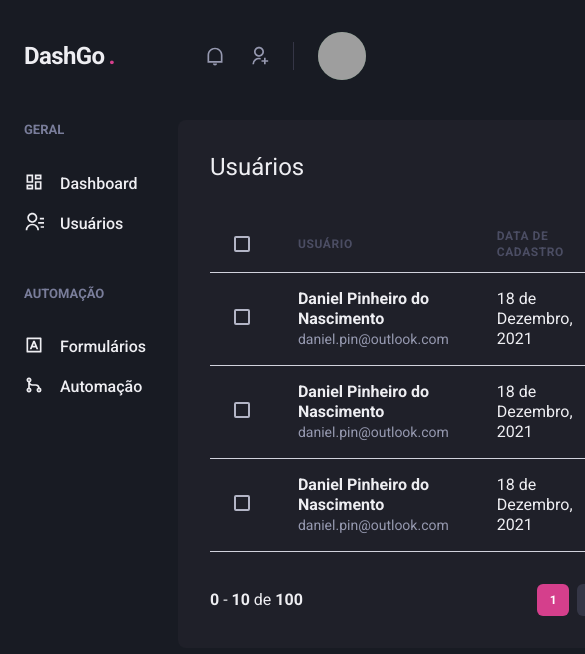
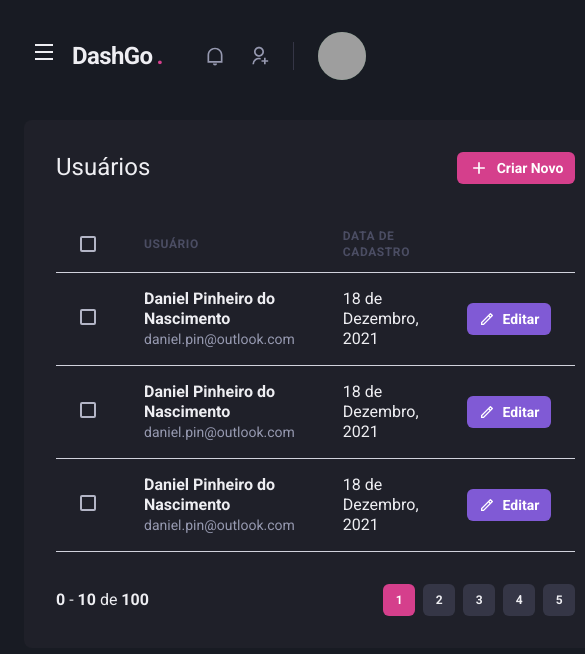
Before and after one commit to DanielPin/dashgo, a Next.js app: page /users in a window 390 px wide. Shown: the top 654 px of the page, 585 px wide, since content can reach past the window. Built offline with nearby package versions, Linux system fonts and the light colour scheme; grey boxes are pictures that could not be loaded.

Commit message:
Responsividade Sidebar

```diff
--- a/src/components/Header/index.tsx
+++ b/src/components/Header/index.tsx
@@ -1,10 +1,14 @@
-import { Flex, useBreakpointValue } from "@chakra-ui/react";
+import { Flex, Icon, IconButton, useBreakpointValue } from "@chakra-ui/react";
+import { RiMenuLine } from "react-icons/ri";
+import { useSidebarDrawer } from "../../contexts/SidebarDrawerContext";
 import { Logo } from "./Logo";
 import { NotificationNav } from "./Notification";
 import { Profile } from "./Profile";
 import { SearchBox } from "./SearchBox";
 
 export function Header() {
+  const { onOpen } = useSidebarDrawer();
+
   const isWideVersion = useBreakpointValue({
     base: false,
     lg: true,
@@ -21,7 +25,13 @@
       px="6"
       align="center"
     >
+
+      { !isWideVersion && (
+        <IconButton aria-label="Open navigation" icon={<Icon as={RiMenuLine} />} fontSize="24" variant="unstyled" onClick={onOpen} mr="2"></IconButton>
+      )}
+
       <Logo />
+
       {isWideVersion && <SearchBox />}
 
       <Flex align="center" ml="auto">
--- /dev/null
+++ b/src/components/Sidebar/SidebarNav.tsx
@@ -0,0 +1,19 @@
+import { Stack } from "@chakra-ui/react";
+import { RiContactsLine, RiDashboardLine, RiGitMergeLine, RiInputMethodLine } from "react-icons/ri";
+import { NavLink } from "./NavLink";
+import { NavSection } from "./NavSection";
+
+export function SidebarNav(){
+    return (
+        <Stack spacing="12" align="flex-start">
+                <NavSection title="GERAL">
+                    <NavLink icon={RiDashboardLine}>Dashboard</NavLink>
+                    <NavLink icon={RiContactsLine}>Usuários</NavLink>
+                </NavSection>
+                <NavSection title="AUTOMAÇÃO">
+                    <NavLink icon={RiInputMethodLine}>Formulários</NavLink>
+                    <NavLink icon={RiGitMergeLine}>Automação</NavLink>
+                </NavSection>
+            </Stack>
+    )
+}
--- a/src/components/Sidebar/index.tsx
+++ b/src/components/Sidebar/index.tsx
@@ -1,21 +1,45 @@
-import { Box, Icon, Link, Stack, Text } from "@chakra-ui/react";
-import { RiContactsLine, RiDashboardLine, RiGitMergeLine, RiInputMethodLine } from "react-icons/ri";
-import { NavLink } from "./NavLink";
-import { NavSection } from "./NavSection";
+import {
+  Box,
+  Drawer,
+  DrawerBody,
+  DrawerCloseButton,
+  DrawerContent,
+  DrawerHeader,
+  DrawerOverlay,
+  useBreakpointValue,
+} from "@chakra-ui/react";
+import { useSidebarDrawer } from "../../contexts/SidebarDrawerContext";
+import { SidebarNav } from "./SidebarNav";
 
-export function Sidebar(){
+export function Sidebar() {
+    const { isOpen, onClose} = useSidebarDrawer()
+
+
+  const isDrawerSidebar = useBreakpointValue({
+    base: true,
+    lg: false,
+  });
+
+  if (isDrawerSidebar) {
     return (
-        <Box as="aside" w="64" mr="8">
-            <Stack spacing="12" align="flex-start">
-                <NavSection title="GERAL">
-                    <NavLink icon={RiDashboardLine}>Dashboard</NavLink>
-                    <NavLink icon={RiContactsLine}>Usuários</NavLink>
-                </NavSection>
-                <NavSection title="AUTOMAÇÃO">
-                    <NavLink icon={RiInputMethodLine}>Formulários</NavLink>
-                    <NavLink icon={RiGitMergeLine}>Automação</NavLink>
-                </NavSection>
-            </Stack>
-        </Box>
-    )
+      <Drawer isOpen={isOpen} placement="left" onClose={onClose}>
+        <DrawerOverlay>
+          <DrawerContent bg="gray.800" p="4">
+            <DrawerCloseButton mt="6" />
+            <DrawerHeader>Navegação</DrawerHeader>
+
+            <DrawerBody>
+              <SidebarNav />
+            </DrawerBody>
+          </DrawerContent>
+        </DrawerOverlay>
+      </Drawer>
+    );
+  }
+
+  return (
+    <Box as="aside" w="64" mr="8">
+      <SidebarNav />
+    </Box>
+  );
 }
--- /dev/null
+++ b/src/contexts/SidebarDrawerContext.tsx
@@ -0,0 +1,28 @@
+import { useDisclosure, UseDisclosureReturn } from "@chakra-ui/react";
+import { useRouter } from "next/router";
+import { createContext, ReactNode, useContext, useEffect } from "react";
+
+interface SidebarDrawerContextProps {
+  children: ReactNode;
+}
+
+type SidebarDrawerContextData = UseDisclosureReturn;
+
+const SidebarDrawerContext = createContext({} as SidebarDrawerContextData);
+
+export function SidebarDrawerProvider({ children }: SidebarDrawerContextProps) {
+  const disclosure = useDisclosure();
+  const router = useRouter();
+
+  useEffect(() => {
+    disclosure.onClose();
+  }, [router.asPath]);
+
+  return (
+    <SidebarDrawerContext.Provider value={disclosure}>
+      {children}
+    </SidebarDrawerContext.Provider>
+  );
+}
+
+export const useSidebarDrawer = () => useContext(SidebarDrawerContext);
--- a/src/pages/_app.tsx
+++ b/src/pages/_app.tsx
@@ -1,11 +1,14 @@
 import { AppProps } from "next/app";
 import { ChakraProvider } from "@chakra-ui/react";
 import { theme } from "../styles/theme";
+import { SidebarDrawerProvider } from "../contexts/SidebarDrawerContext";
 
 function MyApp({ Component, pageProps }: AppProps) {
   return (
     <ChakraProvider theme={theme}>
-      <Component {...pageProps} />
+      <SidebarDrawerProvider>
+        <Component {...pageProps} />
+      </SidebarDrawerProvider>
     </ChakraProvider>
   );
 }
```
